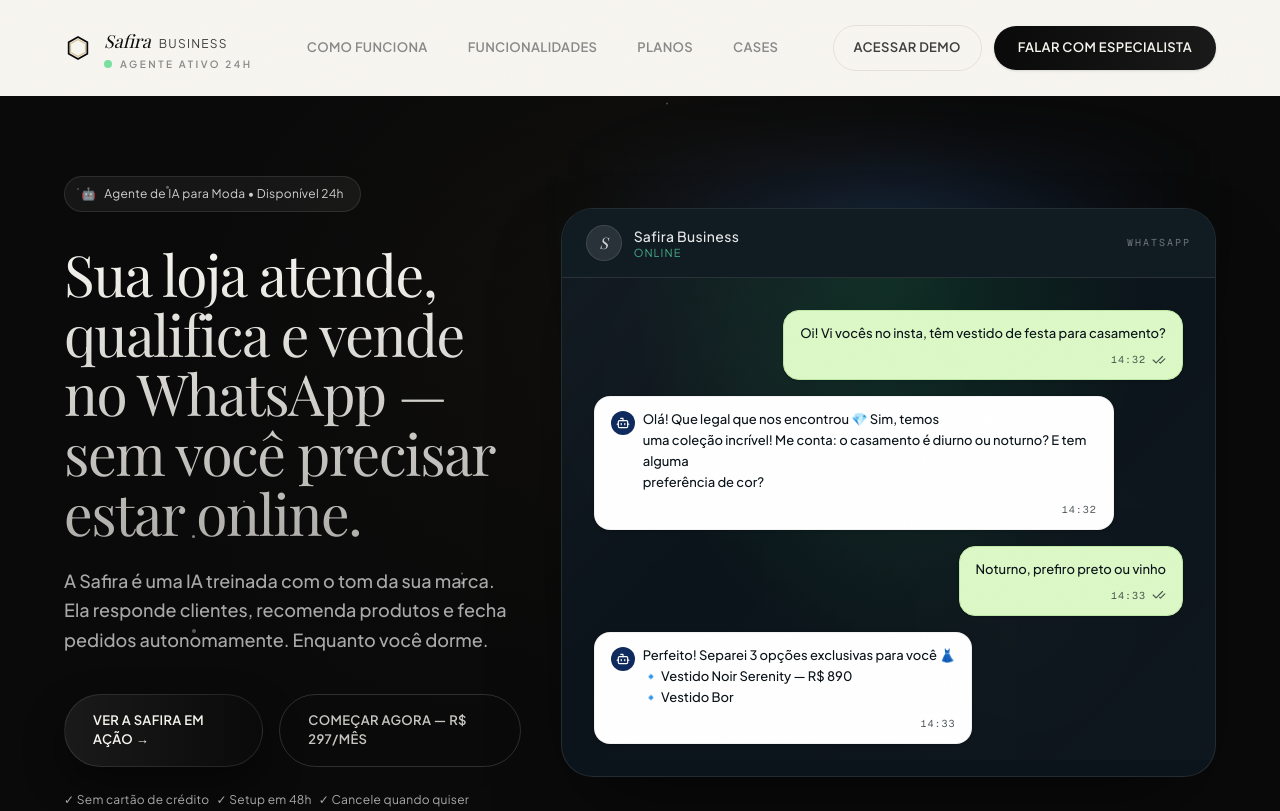
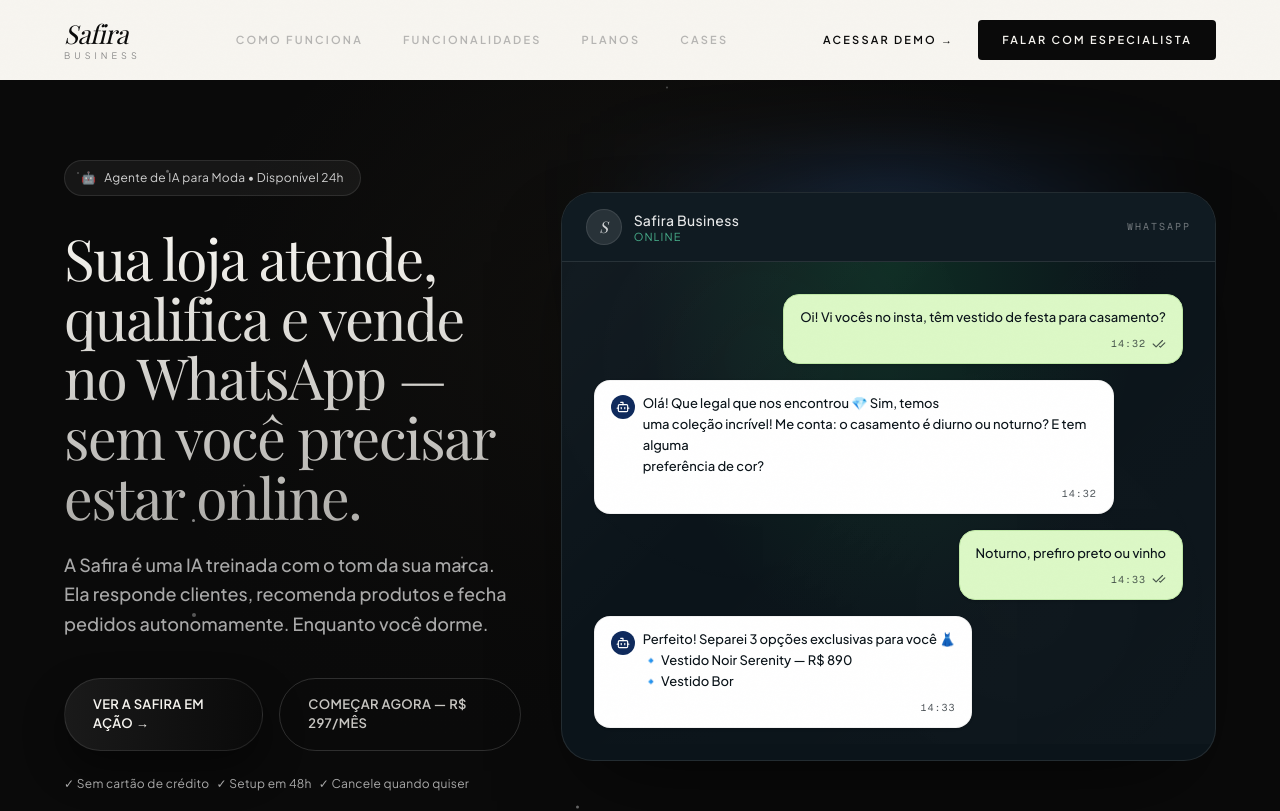
Before and after one commit to mayconddouglas/sitesafirabusiness, a Next.js app: page / in a window 1280 px wide. Shown: the top 811 px of the page. Built offline with nearby package versions, Linux system fonts and the light colour scheme.

Commit message:
refactor(navbar): estilo luxury minimal

```diff
--- a/components/layout/Navbar.tsx
+++ b/components/layout/Navbar.tsx
@@ -2,7 +2,7 @@
 
 import { useEffect, useState } from 'react';
 import { AnimatePresence, motion, useScroll } from 'motion/react';
-import { Menu, X } from 'lucide-react';
+import { X } from 'lucide-react';
 import Link from 'next/link';
 
 export interface NavbarProps {}
@@ -31,44 +31,25 @@
     { label: 'Cases', href: '#cases' },
   ];
 
+  const drawerTransition = {
+    duration: 0.6,
+    ease: [0.76, 0, 0.24, 1] as any,
+  };
+
   return (
     <header
-      className={`sticky top-0 z-50 bg-ivory/95 backdrop-blur-xl transition-all duration-500 ${
-        isScrolled ? 'border-b border-border shadow-[0_10px_30px_rgba(10,10,10,0.08)]' : ''
+      className={`sticky top-0 z-50 transition-all duration-500 ${
+        isScrolled ? 'bg-ivory/85 backdrop-blur-xl border-b border-border' : 'bg-ivory'
       }`}
     >
-      <div className="h-20 md:h-24 px-6 md:px-16 flex items-center justify-between">
-        <Link href="/" className="flex items-center gap-4">
-          <div className="flex items-center gap-3">
-            <svg width="28" height="28" viewBox="0 0 24 24" fill="none" aria-hidden="true">
-              <path
-                d="M12 2.5 20 7.1v9.8L12 21.5 4 16.9V7.1L12 2.5Z"
-                stroke="currentColor"
-                strokeWidth="1.5"
-                className="text-text-primary"
-              />
-              <path
-                d="M12 4.7 18.4 8.4v7.2L12 19.3 5.6 15.6V8.4L12 4.7Z"
-                stroke="currentColor"
-                strokeWidth="1"
-                className="text-gold/70"
-              />
-            </svg>
-
-            <div className="flex flex-col leading-none">
-              <div className="flex items-baseline gap-2">
-                <span className="font-display italic text-lg text-text-primary">Safira</span>
-                <span className="font-body text-[12px] tracking-widest uppercase text-text-secondary">Business</span>
-              </div>
-
-              <div className="mt-1 flex items-center gap-2">
-                <span className="w-2 h-2 rounded-full bg-green-500 animate-pulse"></span>
-                <span className="text-[10px] uppercase tracking-[0.25em] font-semibold text-text-muted">
-                  Agente Ativo 24h
-                </span>
-              </div>
-            </div>
-          </div>
+      <div className="h-16 md:h-20 px-6 md:px-16 flex items-center justify-between">
+        <Link href="/" className="flex flex-col leading-none">
+          <span className="font-display italic text-[22px] md:text-[26px] tracking-tight text-text-primary">
+            Safira
+          </span>
+          <span className="mt-1 font-body text-[9px] uppercase tracking-[0.45em] text-text-muted">
+            BUSINESS
+          </span>
         </Link>
 
         <nav className="hidden md:flex items-center gap-10">
@@ -76,37 +57,42 @@
             <a
               key={item.href}
               href={item.href}
-              className="font-body text-[13px] tracking-wide uppercase font-semibold text-text-muted hover:text-text-primary transition-colors"
+              className="font-body text-[11px] tracking-[0.2em] uppercase font-semibold text-text-muted/60 hover:text-text-muted transition-colors"
             >
               {item.label}
             </a>
           ))}
         </nav>
 
-        <div className="hidden md:flex items-center gap-3">
+        <div className="hidden md:flex items-center gap-6">
           <a
             href="#demo"
-            className="font-body text-[13px] tracking-wide uppercase font-semibold text-text-secondary hover:text-text-primary transition-colors px-5 py-3 rounded-full border border-border bg-ivory/60 hover:bg-ivory-dark"
+            className="font-body text-[11px] tracking-[0.2em] uppercase font-semibold text-text-primary hover:text-text-secondary transition-colors"
           >
-            Acessar Demo
+            Acessar Demo →
           </a>
           <a
             href="https://wa.me/5511999999999"
             target="_blank"
             rel="noreferrer"
-            className="font-body text-[13px] tracking-wide uppercase font-semibold text-text-inverse px-6 py-3 rounded-full bg-gradient-to-r from-obsidian to-obsidian-soft hover:from-obsidian-soft hover:to-obsidian transition-all duration-500 shadow-sm hover:shadow-md"
+            className="font-body text-[11px] tracking-[0.2em] uppercase font-semibold text-text-inverse px-6 py-3 rounded-sm bg-obsidian hover:bg-obsidian-soft transition-colors"
           >
             Falar com Especialista
           </a>
         </div>
 
         <button
-          className="md:hidden text-text-primary hover:text-text-secondary transition-colors"
+          className="md:hidden w-10 h-10 flex items-center justify-center text-text-primary"
           onClick={() => setMobileMenuOpen(true)}
           aria-label="Abrir menu"
           type="button"
         >
-          <Menu className="w-6 h-6" />
+          <span className="sr-only">Abrir menu</span>
+          <span className="relative w-5 h-4">
+            <span className="absolute left-0 top-0 w-full h-px bg-text-primary"></span>
+            <span className="absolute left-0 top-1/2 -translate-y-1/2 w-full h-px bg-text-primary"></span>
+            <span className="absolute left-0 bottom-0 w-full h-px bg-text-primary"></span>
+          </span>
         </button>
       </div>
 
@@ -120,20 +106,23 @@
               initial={{ opacity: 0 }}
               animate={{ opacity: 1 }}
               exit={{ opacity: 0 }}
-              className="fixed inset-0 z-50 bg-black/25 backdrop-blur-sm"
+              transition={drawerTransition}
+              className="fixed inset-0 z-50 bg-black/20"
             />
 
             <motion.aside
               initial={{ x: '100%' }}
               animate={{ x: 0 }}
               exit={{ x: '100%' }}
-              transition={{ type: 'spring', stiffness: 260, damping: 28 }}
-              className="fixed top-0 right-0 z-50 h-dvh w-[88%] max-w-sm bg-ivory border-l border-border shadow-[0_30px_80px_rgba(10,10,10,0.22)]"
+              transition={drawerTransition}
+              className="fixed top-0 right-0 z-50 h-dvh w-[88%] max-w-sm bg-ivory border-l border-border"
             >
-              <div className="h-20 px-6 flex items-center justify-between border-b border-border">
-                <div className="flex items-center gap-3">
-                  <span className="font-display italic text-lg text-text-primary">Safira</span>
-                  <span className="font-body text-[12px] tracking-widest uppercase text-text-secondary">Business</span>
+              <div className="h-16 px-6 flex items-center justify-between border-b border-border">
+                <div className="flex flex-col leading-none">
+                  <span className="font-display italic text-[22px] tracking-tight text-text-primary">Safira</span>
+                  <span className="mt-1 font-body text-[9px] uppercase tracking-[0.45em] text-text-muted">
+                    BUSINESS
+                  </span>
                 </div>
                 <button
                   className="text-text-primary hover:text-text-secondary transition-colors"
@@ -146,32 +135,28 @@
               </div>
 
               <div className="p-6 flex flex-col gap-10">
-                <nav className="flex flex-col gap-5">
+                <nav className="flex flex-col gap-6">
                   {navItems.map((item) => (
                     <a
                       key={item.href}
                       href={item.href}
                       onClick={() => setMobileMenuOpen(false)}
-                      className="font-body text-[13px] tracking-wide uppercase font-semibold text-text-secondary hover:text-text-primary transition-colors"
+                      className="font-body text-[11px] tracking-[0.2em] uppercase font-semibold text-text-muted/60 hover:text-text-muted transition-colors"
                     >
                       {item.label}
                     </a>
                   ))}
                 </nav>
 
-                <div className="flex flex-col gap-3">
-                  <a
-                    href="#demo"
-                    onClick={() => setMobileMenuOpen(false)}
-                    className="font-body text-[13px] tracking-wide uppercase font-semibold text-text-secondary hover:text-text-primary transition-colors px-5 py-4 rounded-full border border-border bg-ivory/60 hover:bg-ivory-dark text-center"
-                  >
-                    Acessar Demo
+                <div className="flex flex-col gap-4 pt-2">
+                  <a href="#demo" onClick={() => setMobileMenuOpen(false)} className="font-body text-[11px] tracking-[0.2em] uppercase font-semibold text-text-primary hover:text-text-secondary transition-colors">
+                    Acessar Demo →
                   </a>
                   <a
                     href="https://wa.me/5511999999999"
                     target="_blank"
                     rel="noreferrer"
-                    className="font-body text-[13px] tracking-wide uppercase font-semibold text-text-inverse px-6 py-4 rounded-full bg-gradient-to-r from-obsidian to-obsidian-soft hover:from-obsidian-soft hover:to-obsidian transition-all duration-500 shadow-sm hover:shadow-md text-center"
+                    className="font-body text-[11px] tracking-[0.2em] uppercase font-semibold text-text-inverse px-6 py-4 rounded-sm bg-obsidian hover:bg-obsidian-soft transition-colors text-center"
                   >
                     Falar com Especialista
                   </a>
```
